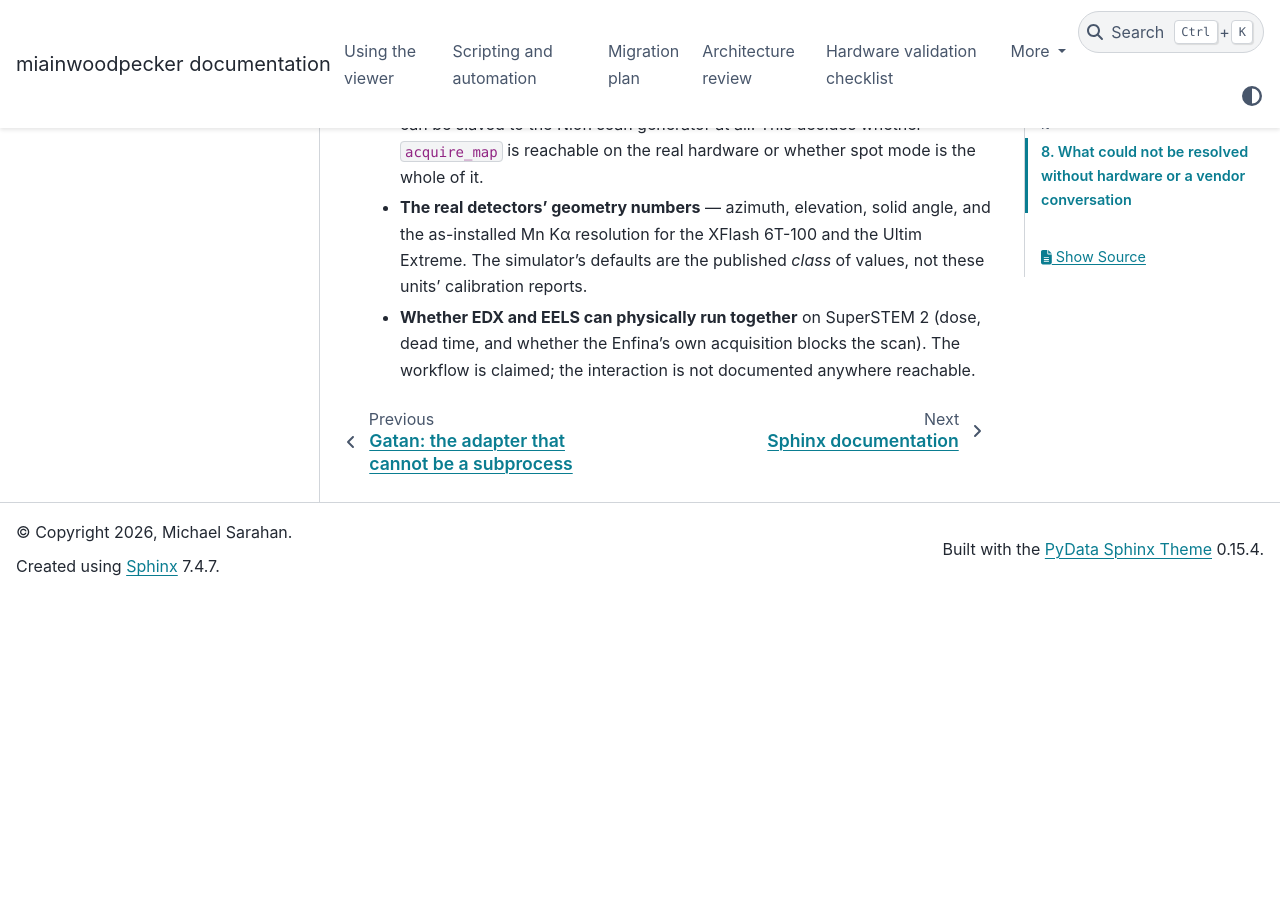
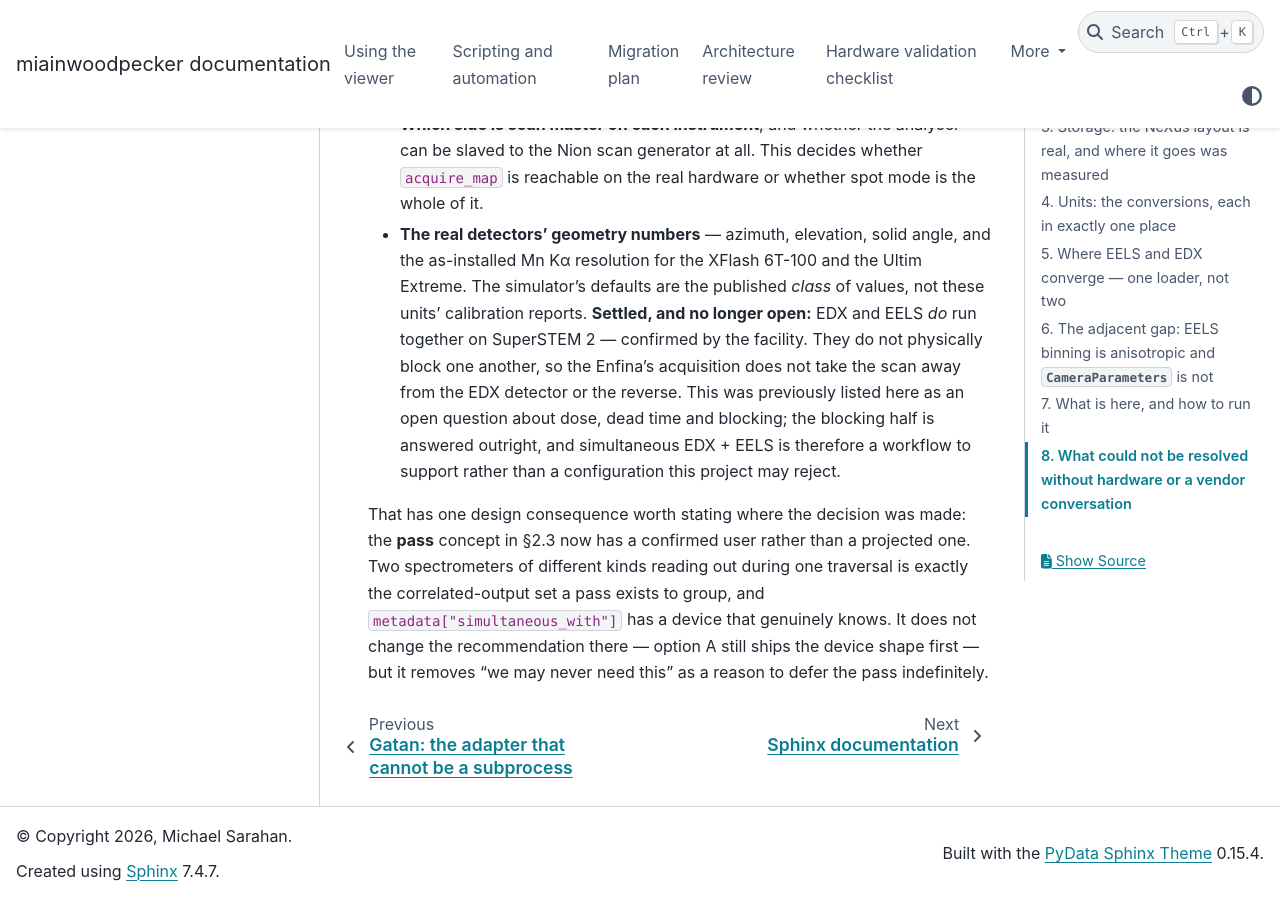
Before and after one commit to msarahan/miainwoodpecker, a Sphinx documentation site: the page built from docs/adapters/spectrum-detectors.md, in a window 1280 px wide and 900 px high, scrolled down 18770 px. Built offline with Sphinx 7.4.7 and the PyData theme 0.15.4, drawn with Linux system fonts in a browser that asks for light colours; the version number could not be read and is left out; before the commit the page ends 19365 px from its top, so only the background shows below that; some of the changed text lies outside the part shown.

Commit message:
Record that EDX and EELS run together on SuperSTEM 2
The facility confirms the two do not physically block one another, which
answers outright what spectrum-detectors.md carried as an open question
about dose, dead time and whether the Enfina's acquisition takes the
scan. Simultaneous EDX + EELS is a workflow to support, not a
configuration this project may reject, and the survey runbook no longer
asks the team for beam time to settle it.

The consequence for the design decision recorded in that document is
worth stating where the decision was made: the pass concept now has a
confirmed user rather than a projected one. Two spectrometers of
different kinds reading out during one traversal is exactly the
correlated-output set a pass exists to group, and
metadata["simultaneous_with"] has a device that genuinely knows. The
recommendation is unchanged -- the device shape still ships first -- but
"we may never need this" is no longer available as a reason to defer the
pass indefinitely.

Co-Authored-By: Claude Opus 5 <noreply@anthropic.com>
Claude-Session: https://claude.ai/code/session_01VVdqnD6AXw4tWB6ix1v9xN

```diff
--- a/docs/adapters/spectrum-detectors.md
+++ b/docs/adapters/spectrum-detectors.md
@@ -15,8 +15,9 @@ SuperSTEM 2 carries a **Bruker XFlash 6T-100** silicon drift detector
 driven by ESPRIT, *alongside* a UHV Enfina EEL spectrometer. SuperSTEM 4
 carries an **Oxford Instruments Ultim Extreme** driven by AZtec. So
 "simultaneous EDX and EELS" is a workflow on an instrument that exists,
-not a hypothetical, and the two vendors have to be first-class rather
-than one being the example.
+not a hypothetical — the facility confirms the two do run together and
+do not physically block one another — and the two vendors have to be
+first-class rather than one being the example.
 
 ---
 
@@ -692,7 +693,19 @@ plumbing is about eighty lines; everything else is vendor work.
   angle, and the as-installed Mn Kα resolution for the XFlash 6T-100 and
   the Ultim Extreme. The simulator's defaults are the published *class*
   of values, not these units' calibration reports.
-- **Whether EDX and EELS can physically run together** on SuperSTEM 2
-  (dose, dead time, and whether the Enfina's own acquisition blocks the
-  scan). The workflow is claimed; the interaction is not documented
-  anywhere reachable.
+**Settled, and no longer open:** EDX and EELS *do* run together on
+SuperSTEM 2 — confirmed by the facility. They do not physically block one
+another, so the Enfina's acquisition does not take the scan away from the
+EDX detector or the reverse. This was previously listed here as an open
+question about dose, dead time and blocking; the blocking half is
+answered outright, and simultaneous EDX + EELS is therefore a workflow to
+support rather than a configuration this project may reject.
+
+That has one design consequence worth stating where the decision was
+made: the **pass** concept in §2.3 now has a confirmed user rather than a
+projected one. Two spectrometers of different kinds reading out during
+one traversal is exactly the correlated-output set a pass exists to
+group, and `metadata["simultaneous_with"]` has a device that genuinely
+knows. It does not change the recommendation there — option A still
+ships the device shape first — but it removes "we may never need this"
+as a reason to defer the pass indefinitely.
```
Also changed, not shown: changelog.md (+17 -0 lines), docs/superstem-survey.md (+3 -7 lines).
